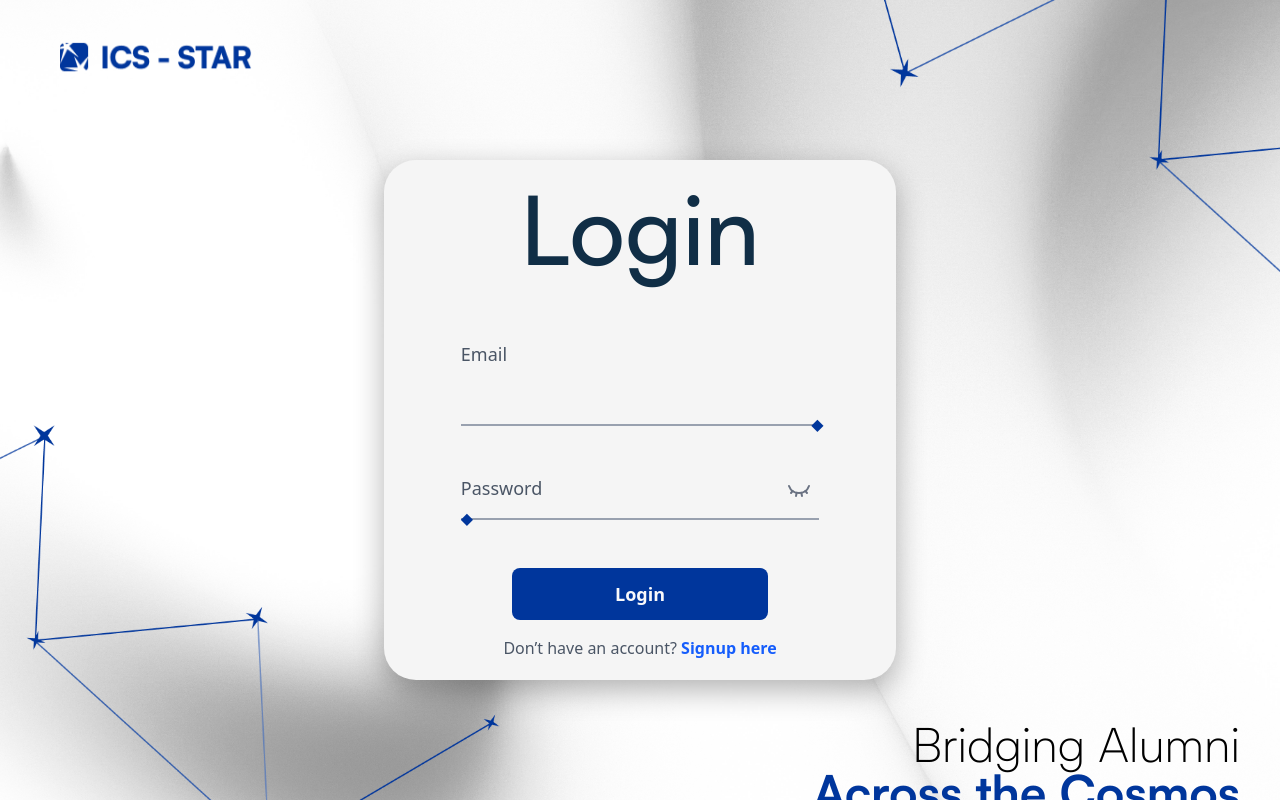
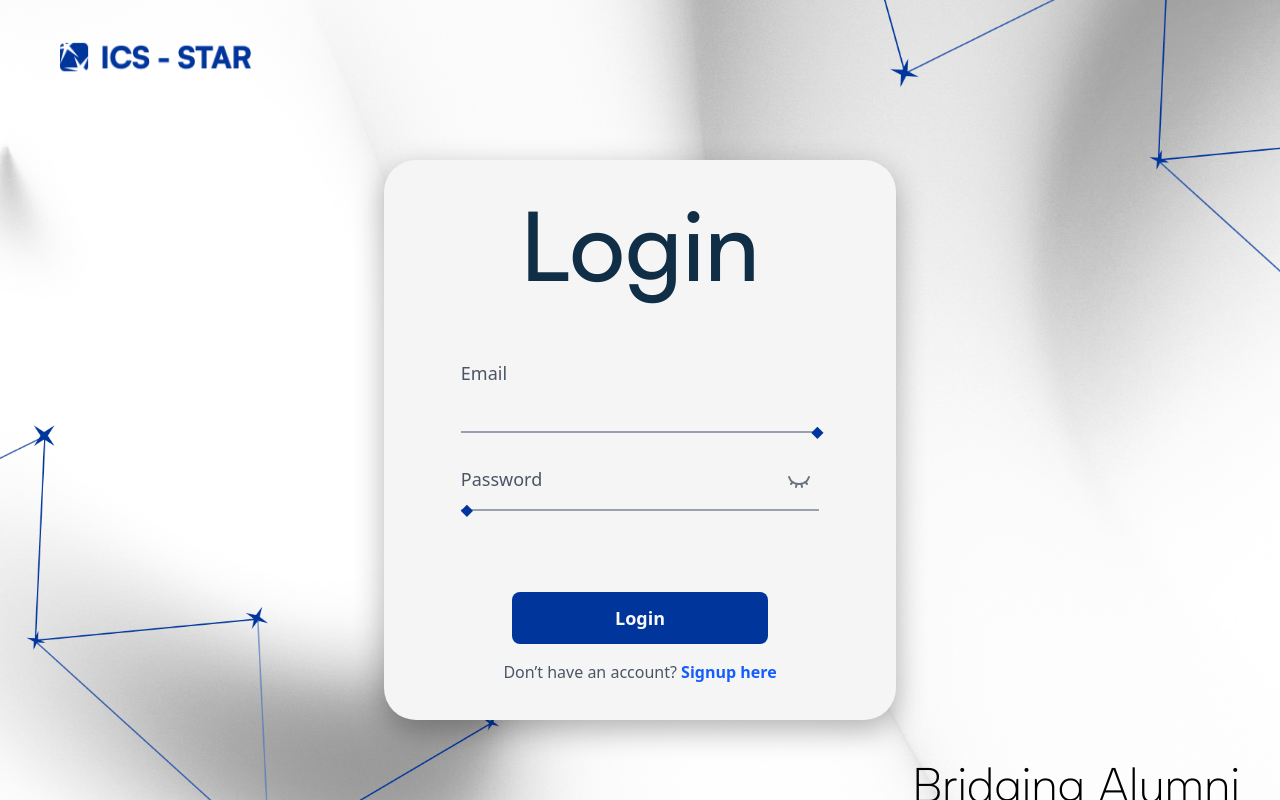
Before and after one commit to cazhiareese/ICS-STAR, a React (Vite) app in the folder app/: page / in a window 1280 px wide. Both pictures are taken after a click on the label "Email". Built offline with nearby package versions, Linux system fonts and the light colour scheme.

Commit message:
chore: fixed layout issues

```diff
--- a/app/src/AuthPages/Login.jsx
+++ b/app/src/AuthPages/Login.jsx
@@ -120,7 +120,7 @@ function LoginPage() {
       };
 
   return (
-    <div className="flex items-center justify-center h-screen">
+    <div className="flex items-center justify-center h-screen overflow-hidden">
         {/* Background */}
 
         <div className="absolute inset-0 bg-cover object-fill bg-center scale-100 opacity-50 md:opacity-50"
@@ -170,22 +170,22 @@ function LoginPage() {
             </div>
 
 
-            <div className="sm:hidden flex flex-col w-full mt-5">
+            <div className="sm:hidden flex flex-col w-full mt-5 ">
                         <h1 className="text-3xl sm:text-5xl font-satoshi-light text-center">Bridging Alumni</h1>
                         <h1 className="text-3xl sm:text-5xl font-satoshi-bold font-bold text-primary text-center">Across the Cosmos</h1>
             </div>
 
             {/* Login Signup */}
-            <div className="flex flex-col items-center justify-center -mt-10 sm:mt-30 w-[30%] h-[70%] min-h-130 min-w-md sm:min-w-lg sm:bg-[#F5F5F5] sm:shadow-[0px_10px_30px_rgba(0,0,0,0.3)] sm:rounded-4xl">
-                    <h1 className="hidden sm:block text-8xl font-satoshi-medium mb-16 text-[#102E46]">Login</h1>
+            <div className="flex  flex-col items-center justify-center sm:mt-30 w-[30%]  min-h-110 sm:min-h-140 min-w-sm sm:min-w-lg sm:bg-[#F5F5F5] sm:shadow-[0px_10px_30px_rgba(0,0,0,0.3)] sm:rounded-4xl">
+                    <h1 className="hidden sm:block text-8xl font-satoshi-medium mb-12 text-[#102E46]">Login</h1>
 
 
                     {/* Email Input */}
 
-                    <div className="emailButton mb-12 cursor-pointer w-[60%] sm:w-[70%]">
+                    <div className="flex flex-col justify-center  h-[20%] emailButton sm:-mb-5 cursor-pointer w-[60%] sm:w-[70%]">
 
 
-                        <label className="block cursor-pointer text-gray-600 sm:text-lg -mb-0" onClick={() => setActiveEmail(!activeEmail)}>
+                        <label className="block overflow-x-scroll whitespace-nowrap scroll-bar-hide cursor-pointer text-gray-600 sm:text-lg -mb-0" onClick={() => setActiveEmail(!activeEmail)}>
                         {!activeEmail ? (
                             email ? `Email: ${email}` : <span className="text-gray-600">Email</span>
                         ) : (
@@ -199,7 +199,7 @@ function LoginPage() {
 
                             {/* Diamond swing */}
                             <span
-                                className={`absolute cursor-pointer w-full top-1 transition-transform duration-400 transform text-primary ${activeEmail ? 'translate-x-full right-0 pt-10 mr-2' : 'translate-x-0 left-0'}`}
+                                className={`absolute cursor-pointer w-full top-1 transition-transform duration-400 transform text-primary ${activeEmail ? 'translate-x-full right-0 pt-7 mr-2' : 'translate-x-0 left-0'}`}
                                 onClick={() => setActiveEmail(!activeEmail)}
                             >◆</span>
 
@@ -213,22 +213,22 @@ function LoginPage() {
                                 value={email}
                                 onChange={(e) => setEmail(e.target.value)}
                                 // onBlur={() => setActiveEmail(false)}
-                                className="w-full pt-5 border-b-2 border-gray-400 focus:border-blue-500 outline-none py-2 text-lg font-satoshi-variable"
+                                className="w-full py-2 border-b-2 border-gray-400 focus:border-blue-500 outline-none  text-lg font-satoshi-variable"
                                 /> }
 
                         </div>
                     </div>
 
                     {/* Password */}
-                    <div className="passwordButton mb-12 cursor-pointer w-[60%] sm:w-[70%]">
+                    <div className="flex flex-col justify-center h-[20%] -passwordButton mb-12 cursor-pointer w-[60%] sm:w-[70%]">
 
 
-                        <label className="block cursor-pointer text-gray-600 sm:text-lg -mb-0" onClick={() => setActivePassword(!activePassword)}>
-                        {!activePassword ? (
-                            password ? `Password:  ${showPassword ? password : "*".repeat(password.length)}` : <span className="text-gray-600">Password</span>
-                        ) : (
-                            "Password"
-                        )}
+                        <label className="block overflow-x-auto whitespace-nowrap scroll-bar-hide cursor-pointer text-gray-600 sm:text-lg -mb-0" onClick={() => setActivePassword(!activePassword)}>
+                            {!activePassword ? (
+                                password ? `Password:  ${showPassword ? password : "*".repeat(password.length)}` : <span className="text-gray-600">Password</span>
+                            ) : (
+                                "Password"
+                            )}
                         </label>
 
 
@@ -237,7 +237,7 @@ function LoginPage() {
 
                             {/* Diamond swing */}
                             <span
-                                className={`absolute cursor-pointer w-full top-1 transition-transform duration-400 transform text-primary ${activePassword ? 'translate-x-full right-0 pt-10 mr-2' : 'translate-x-0 left-0'}`}
+                                className={`absolute cursor-pointer w-full top-1 transition-transform duration-400 transform text-primary ${activePassword ? 'translate-x-full right-0 pt-4 mr-2' : 'translate-x-0 left-0'} z-10`}
                                 onClick={() => setActivePassword(!activePassword)}
                             >◆</span>
 
@@ -263,11 +263,11 @@ function LoginPage() {
                                         value={password}
                                         onChange={(e) => setPassword(e.target.value)}
                                         // onBlur={() => setActivePassword(false)}
-                                        className="w-full pt-5 border-b-2 border-gray-400 focus:border-blue-500 outline-none py-2 text-lg font-satoshi-variable"
+                                        className="absolute w-full border-b-2 border-gray-400 focus:border-blue-500 outline-none py-1 text-lg font-satoshi-variable pr-10"
                                     />
 
                                     <span
-                                        className="absolute right-2 top-6 text-gray-500 cursor-pointer"
+                                        className="absolute right-2 top-1 text-gray-500 cursor-pointer"
                                         onClick={() => setShowPassword(!showPassword)}
                                     >{
                                         showPassword ? (
```
